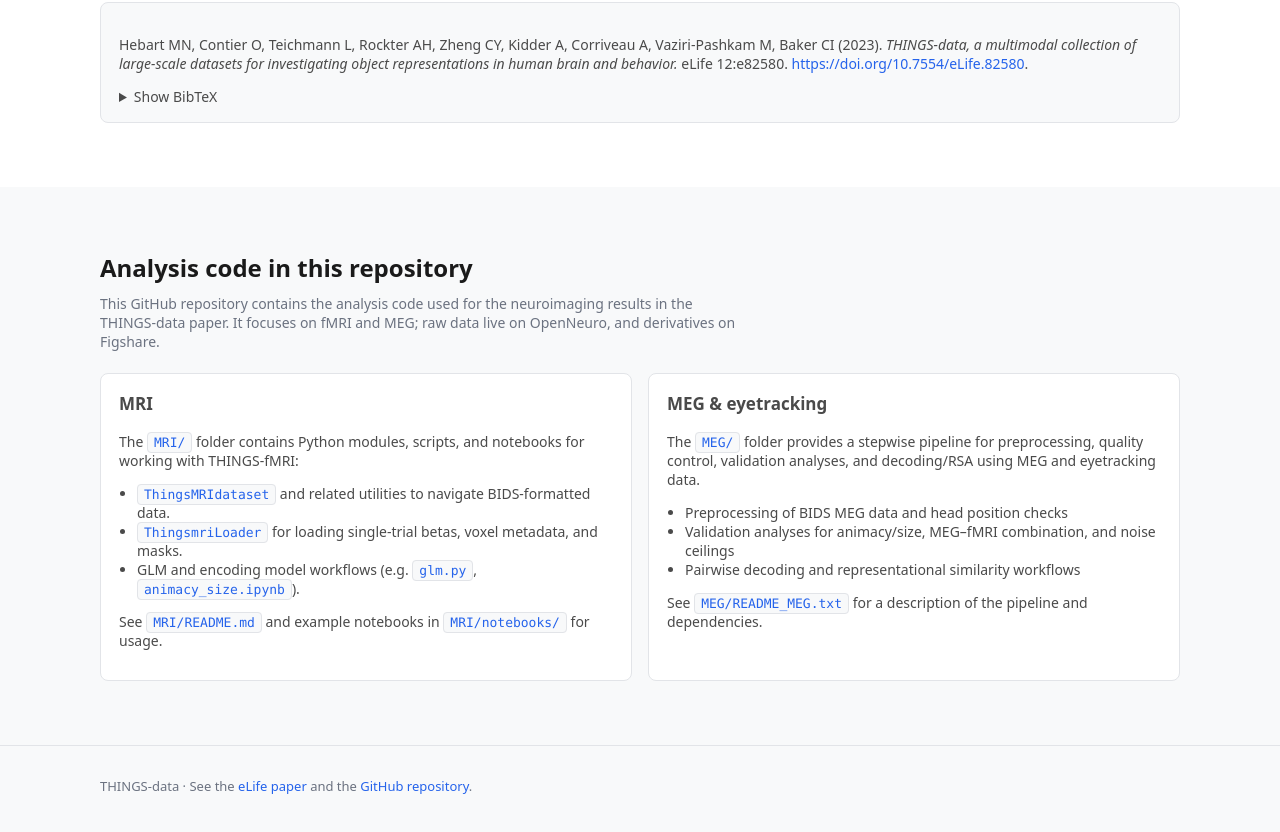
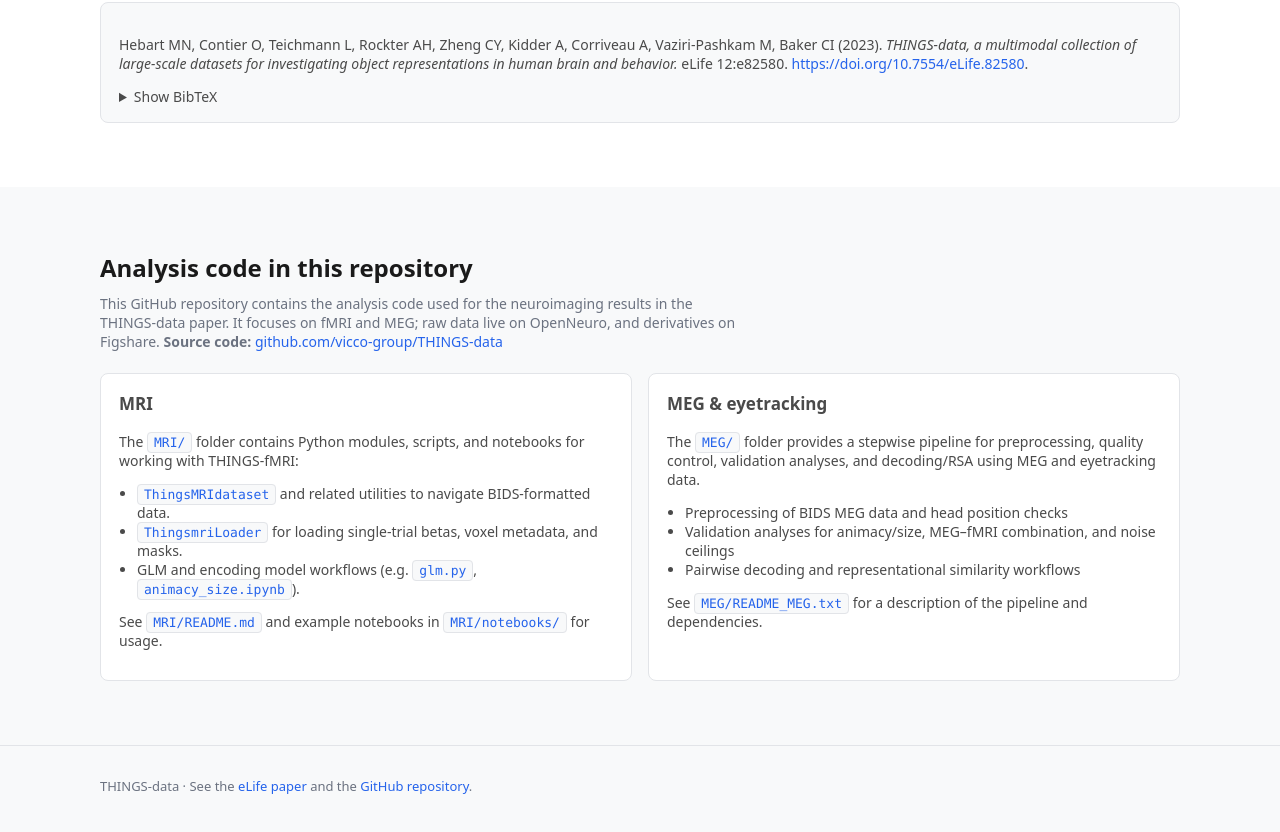
Before and after one commit to ViCCo-Group/THINGS-data, a plain HTML site: page index.html in a window 1280 px wide. Shown: the part 1917-2749 px from the top of the page. Drawn offline with Linux system fonts and the light colour scheme.

Commit message:
link back to source code

```diff
--- a/index.html
+++ b/index.html
@@ -3,7 +3,7 @@
   <head>
     <meta charset="UTF-8" />
     <meta name="viewport" content="width=device-width, initial-scale=1" />
-    <title>THINGS-data | Multimodal object representations</title>
+    <title>THINGS-data – Multimodal datasets for object representations</title>
     <meta
       name="description"
       content="THINGS-data is a multimodal, large-scale collection of datasets for studying natural object representations in brain and behavior."
@@ -294,6 +294,8 @@
             This GitHub repository contains the analysis code used for the
             neuroimaging results in the THINGS-data paper. It focuses on fMRI
             and MEG; raw data live on OpenNeuro, and derivatives on Figshare.
+            <strong>Source code:</strong>
+            <a href="https://github.com/vicco-group/THINGS-data" target="_blank" rel="noopener noreferrer">github.com/vicco-group/THINGS-data</a>
           </p>
           <div class="code-grid">
             <div class="code-block">
```
Also changed, not shown: 1 other file.
